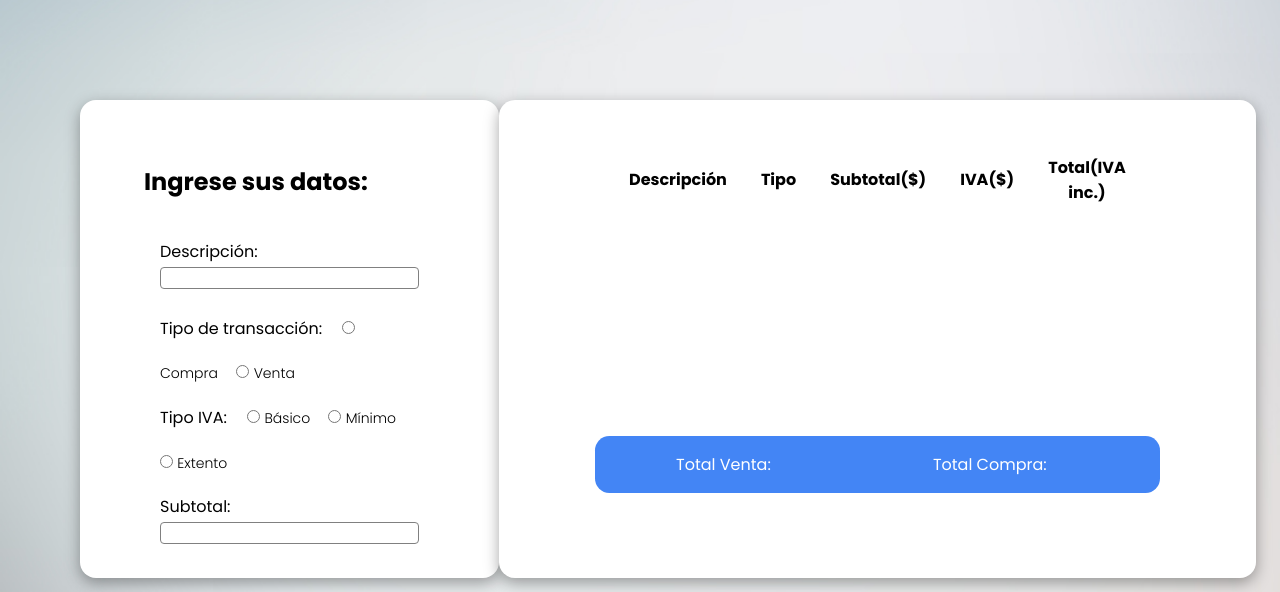
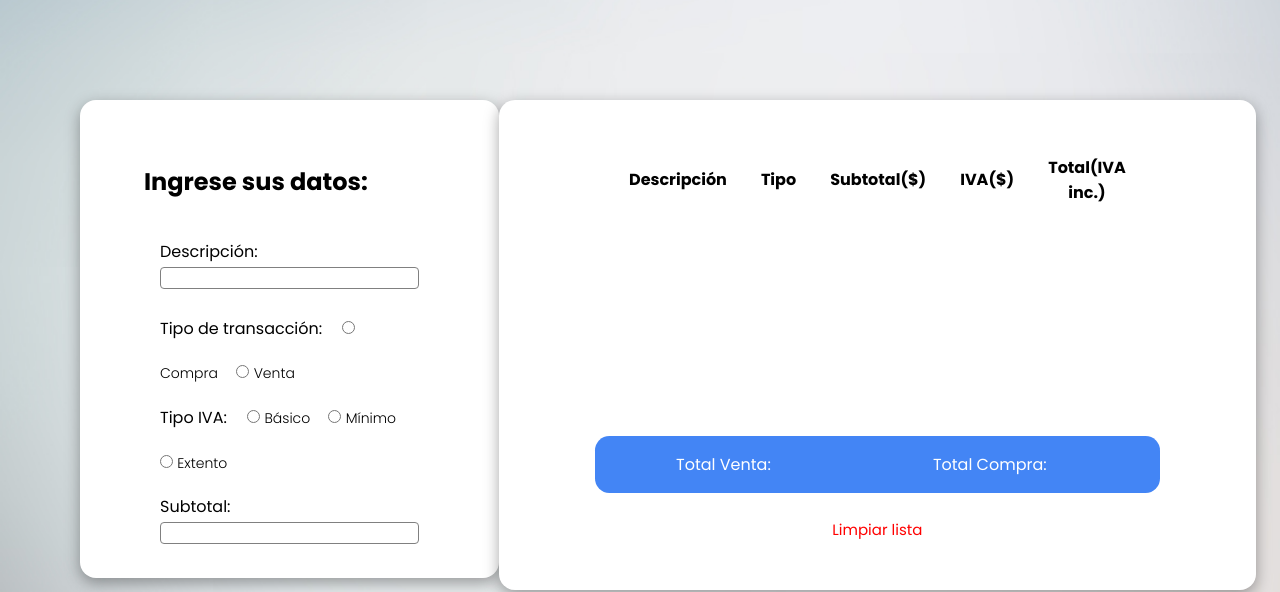
Before and after one commit to santidsds/Contablito, a plain HTML site: page index.html in a window 1280 px wide. Shown: the part 160-752 px from the top of the page. Drawn offline with Linux system fonts and the light colour scheme.

Commit message:
limpiar btn added

```diff
--- a/css/index.scss
+++ b/css/index.scss
@@ -13,6 +13,25 @@ body {
     background-size: cover;
 
     padding: 5em;
+}
+
+.limpiar-cont {
+    display: flex;
+    justify-content: center;
+    margin-top: 1.5em;
+
+
+    a {
+        color: red;
+        text-decoration: none;
+        font-size: 15px;
+
+        &:hover {
+
+            font-weight: 600;
+        }
+
+    }
 }
 
 .submit-btn {
@@ -133,6 +152,8 @@ body {
     display: flex;
     flex-direction: column;
 
+
+
     background-color: white;
     padding: 3em 7em 3em 7em;
     box-shadow: rgba(0, 0, 0, 0.35) 0px 5px 15px;
--- a/index.html
+++ b/index.html
@@ -77,6 +77,11 @@
 
                         <p id="total-compra" >Total Compra: </p>
                     </div>
+                    <div class="limpiar-cont">
+                        <div class="cont">
+                            <a id="limpiarBtn"href="">Limpiar lista</a>
+                        </div>
+                    </div>
 
             </div>
 
--- a/index.js
+++ b/index.js
@@ -117,3 +117,7 @@ function calcIva (subtotal, iva) {
         return 0;
     }
 }
+
+document.getElementById("limpiarBtn").addEventListener("click", ()=> {
+    tableBody.innerHTML = ""
+})
```
Also changed, not shown: css/index.css, 1 other file.
